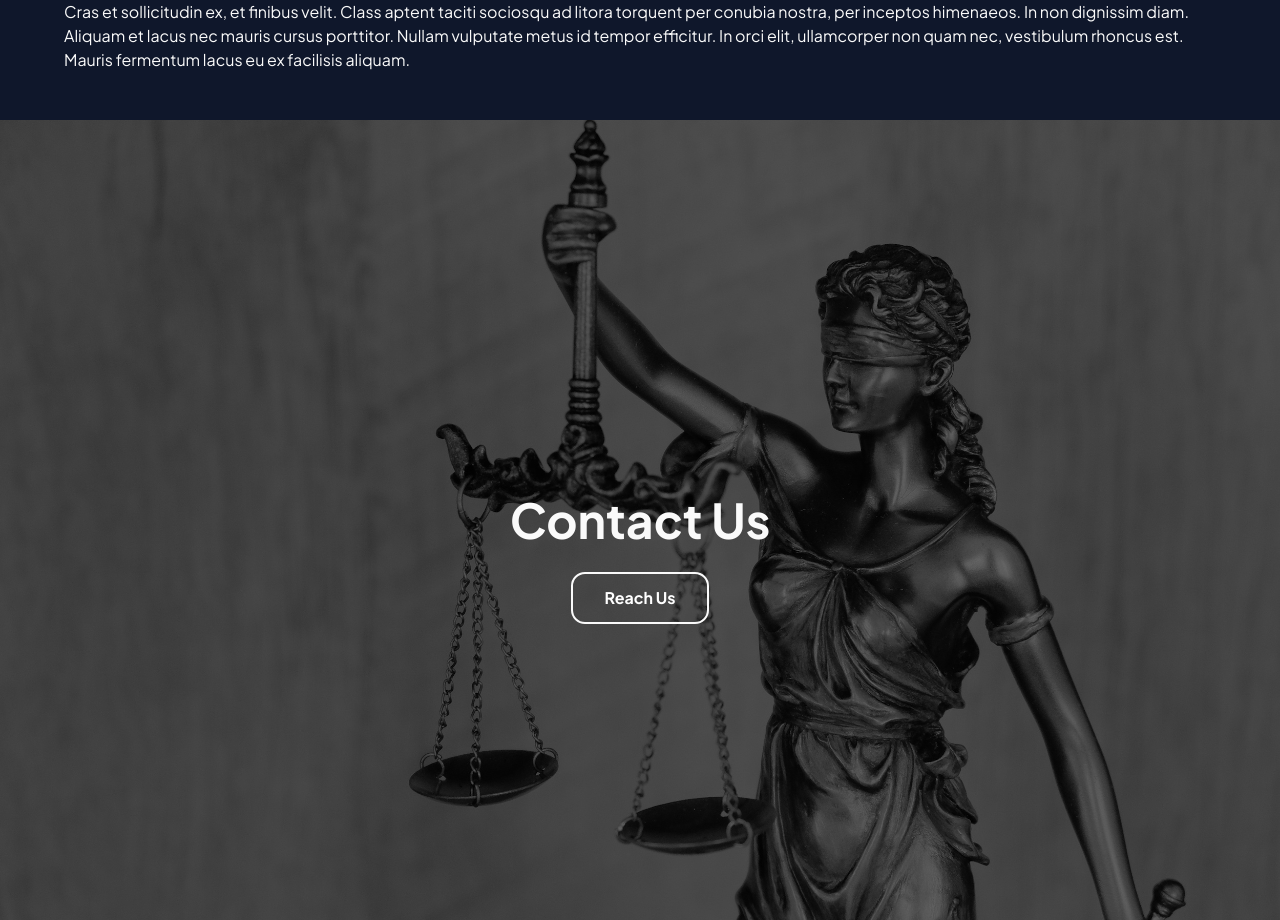
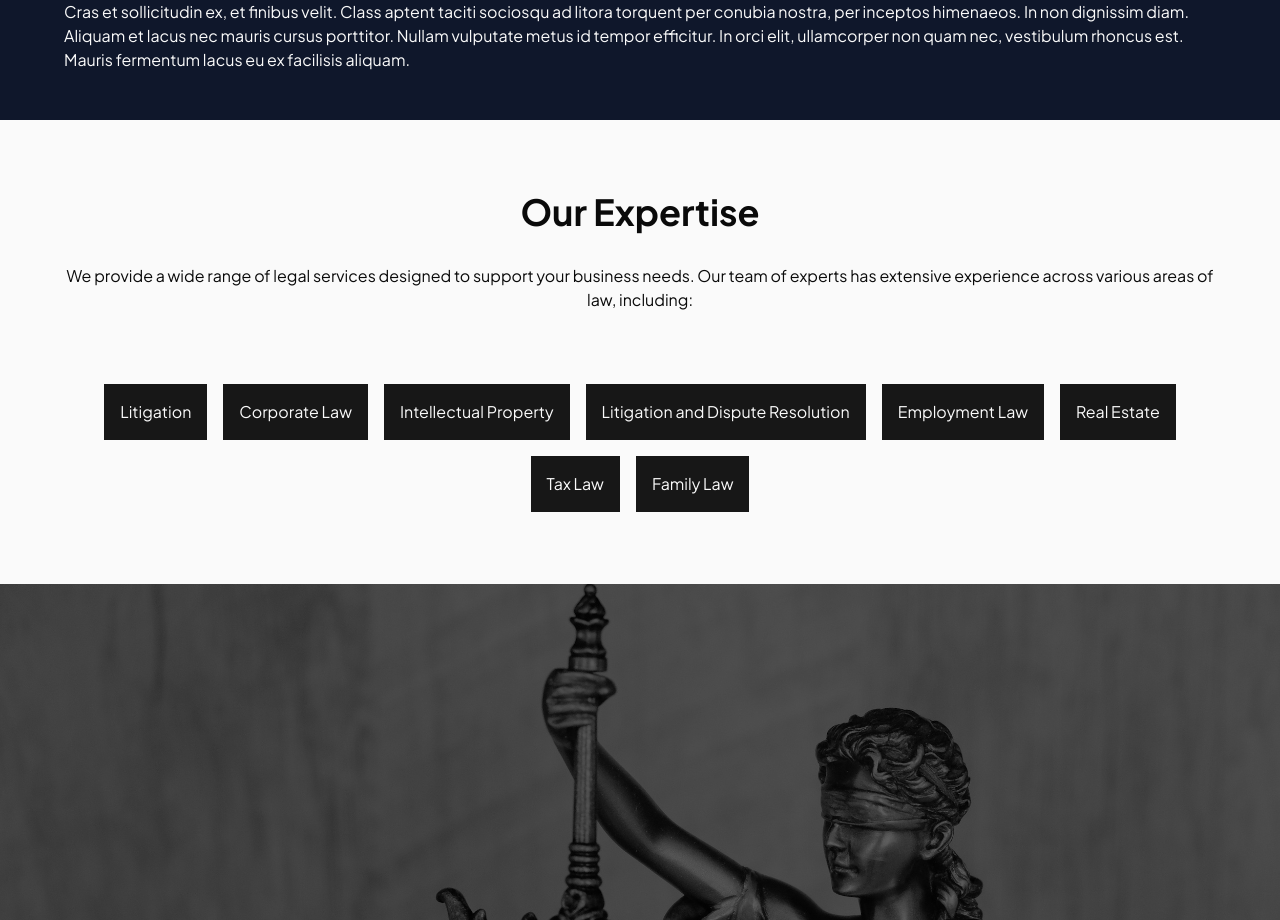
Before and after one commit to setyadi-law-firm/setyadi-fe, a Next.js app: page / in a window 1280 px wide. Shown: the part 920-1840 px from the top of the page. Built offline with nearby package versions, Linux system fonts and the light colour scheme; no server answers.

Commit message:
feat: add expertises

```diff
--- /dev/null
+++ b/src/components/modules/home/expertise/index.tsx
@@ -0,0 +1,33 @@
+export function ExpertiseSection() {
+  const EXPERTISES = [
+    "Litigation",
+    "Corporate Law",
+    "Intellectual Property",
+    "Litigation and Dispute Resolution",
+    "Employment Law",
+    "Real Estate",
+    "Tax Law",
+    "Family Law",
+  ];
+
+  return (
+    <div className="max-md:px-12 max-md:py-12 px-16 items-center text-center py-18 bg-neutral-50 text-neutral-950 w-full z-0 relative flex flex-col gap-8">
+      <h1 className="md:text-4xl text-3xl font-bold">Our Expertise</h1>
+      <p>
+        We provide a wide range of legal services designed to support your
+        business needs. Our team of experts has extensive experience across
+        various areas of law, including:
+      </p>
+      <div className="flex flex-wrap w-fit items-center justify-center gap-4 mt-10">
+        {EXPERTISES.map((expertise, index) => (
+          <div
+            key={index}
+            className="bg-neutral-900 text-neutral-50 p-4 flex items-center justify-center text-center"
+          >
+            {expertise}
+          </div>
+        ))}
+      </div>
+    </div>
+  );
+}
--- a/src/components/modules/home/index.tsx
+++ b/src/components/modules/home/index.tsx
@@ -4,12 +4,14 @@ import Image from "next/image";
 import { HeroSection } from "./hero";
 import { AboutSection } from "./about";
 import { ContactSection } from "./contact";
+import { ExpertiseSection } from "./expertise";
 
 export function HomePageModule() {
   return (
     <div className="items-center w-full z-0 min-h-screen relative justify-items-center gap-16">
       <HeroSection />
       <AboutSection />
+      <ExpertiseSection />
       <ContactSection />
     </div>
   );
```
